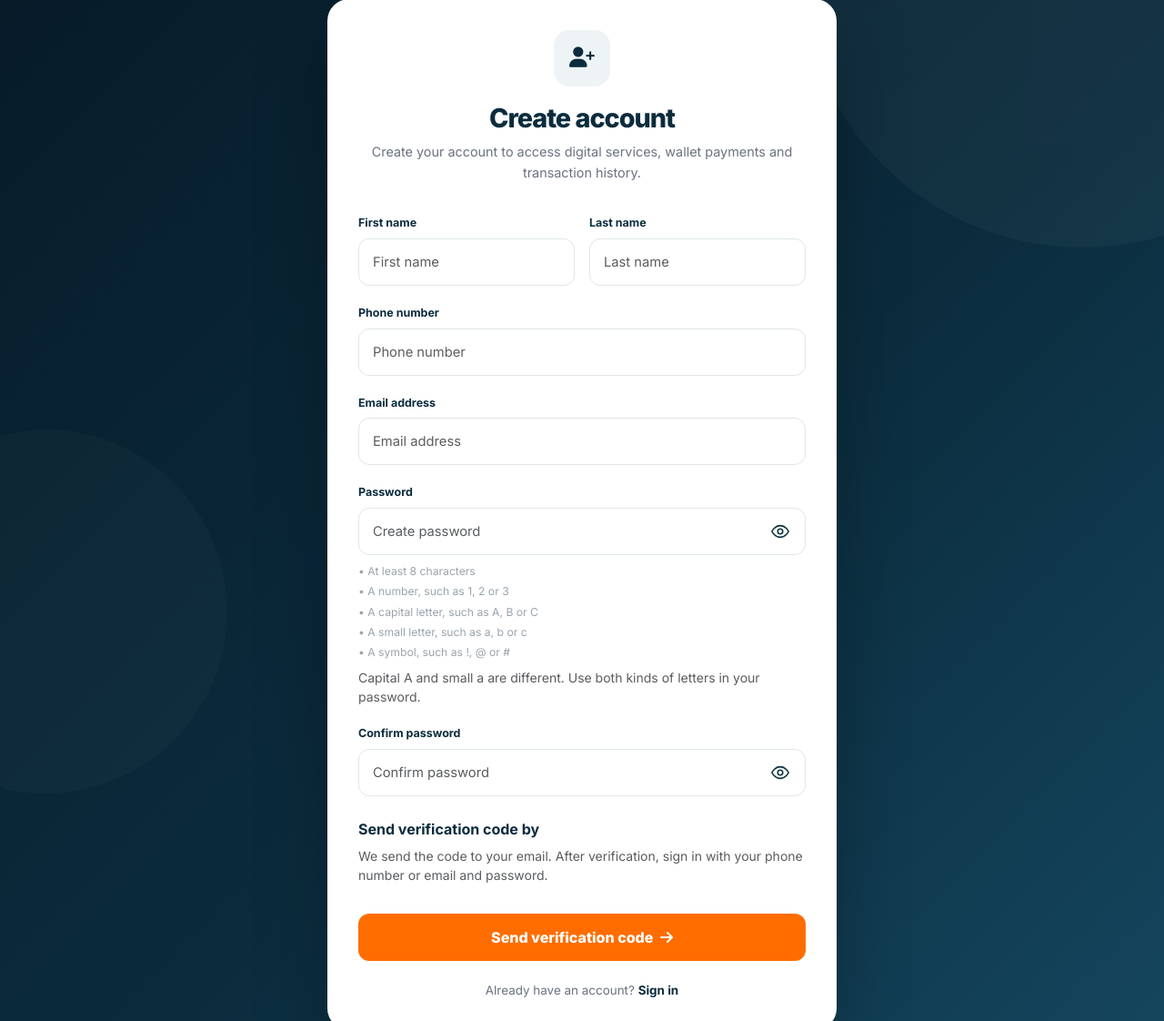
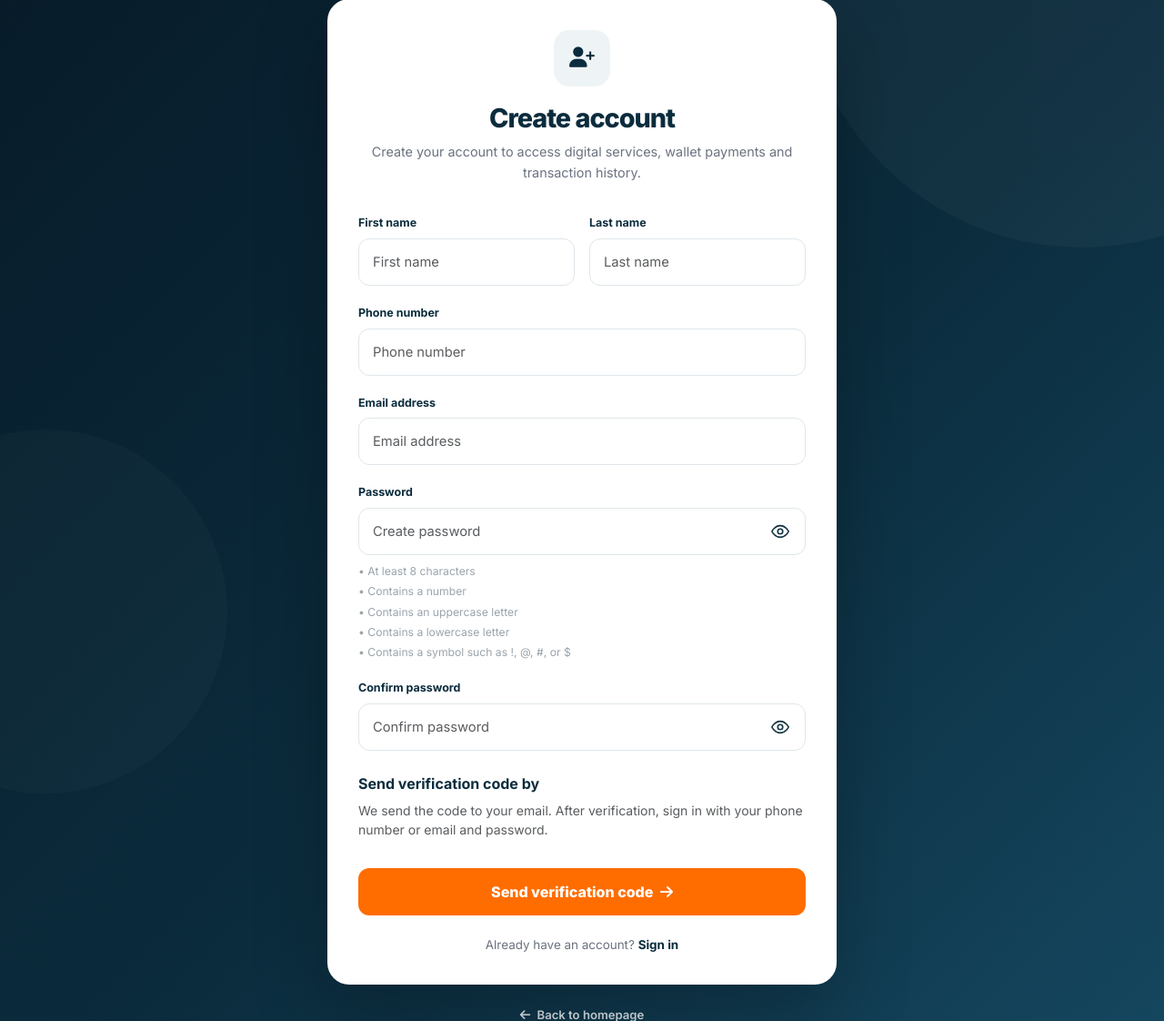
Before and after one commit to niv-3/ResultPin, a Django app: page /register/ in a window 1280 px wide. Shown: the part 98-1220 px from the top of the page at 91% size. Run offline with Django 5.2, Linux system fonts and the light colour scheme.

Commit message:
Restore simple signup password guidance

```diff
--- a/store/templates/store/register.html
+++ b/store/templates/store/register.html
@@ -441,16 +441,14 @@
                         </li>
 
                         <li id="rule-number">
-                            • A number, such as 1, 2 or 3
+                            • Contains a number
                         </li>
 
-                        <li id="rule-uppercase">• A capital letter, such as A, B or C</li>
-                        <li id="rule-lowercase">• A small letter, such as a, b or c</li>
-                        <li id="rule-symbol">• A symbol, such as !, @ or #</li>
+                        <li id="rule-uppercase">• Contains an uppercase letter</li>
+                        <li id="rule-lowercase">• Contains a lowercase letter</li>
+                        <li id="rule-symbol">• Contains a symbol such as !, @, #, or $</li>
 
                     </ul>
-                    <p class="small text-muted mt-2">Capital A and small a are different. Use both kinds of letters in your password.</p>
-                    <p id="password-missing" class="small mt-2" role="status" aria-live="polite" hidden></p>
 
                 </div>
 
@@ -537,24 +535,9 @@ const passwordChecks = {
     symbol: value => symbolPattern.test(value)
 };
 
-const passwordDescriptions = {
-    length: "at least 8 characters",
-    uppercase: "a capital letter, such as A, B or C",
-    lowercase: "a small letter, such as a, b or c",
-    number: "a number, such as 1, 2 or 3",
-    symbol: "a symbol, such as !, @ or #"
-};
-function missingPasswordRequirements() {
-    return Object.entries(passwordDescriptions)
-        .filter(([rule]) => !passwordChecks[rule](password.value))
-        .map(([, description]) => description);
-}
 function updatePasswordRules() {
     for (const [rule, check] of Object.entries(passwordChecks)) {
-        const item = document.getElementById("rule-" + rule);
-        const passed = check(password.value);
-        item.classList.toggle("valid", passed);
-        item.textContent = (passed ? "✓ " : "• ") + passwordDescriptions[rule][0].toUpperCase() + passwordDescriptions[rule].slice(1);
+        document.getElementById("rule-" + rule).classList.toggle("valid", check(password.value));
     }
 }
 
@@ -562,11 +545,6 @@ password.addEventListener("input", () => {
     password.setCustomValidity('');
     document.querySelector('[name="password2"]').setCustomValidity('');
     updatePasswordRules();
-    const guidance = document.getElementById('password-missing');
-    if (!guidance.hidden) {
-        const missing = missingPasswordRequirements();
-        guidance.textContent = missing.length ? 'Your password still needs: ' + missing.join('; ') + '.' : 'Your password meets all requirements.';
-    }
 });
 document.querySelector('[name="password2"]').addEventListener('input', event => event.target.setCustomValidity(''));
 const signupError = document.querySelector('[role="alert"]');
@@ -577,21 +555,16 @@ updatePasswordRules();
 <script>
 document.querySelectorAll('form[method="post"]').forEach(form => {
     form.addEventListener('submit', event => {
-        const missing = missingPasswordRequirements();
-        if (missing.length) {
+        if (!Object.values(passwordChecks).every(check => check(password.value))) {
             event.preventDefault();
-            const message = 'Your password still needs: ' + missing.join('; ') + '.';
-            const guidance = document.getElementById('password-missing');
-            guidance.hidden = false;
-            guidance.textContent = message;
-            password.setCustomValidity(message);
+            password.setCustomValidity('Use at least 8 characters with an uppercase letter, lowercase letter, number and symbol.');
             password.reportValidity();
             return;
         }
         const confirmation = form.elements.password2;
         if (confirmation.value !== password.value) {
             event.preventDefault();
-            confirmation.setCustomValidity('The two passwords are different. Type the same password in both boxes, using the same capital and small letters.');
+            confirmation.setCustomValidity('Passwords do not match.');
             confirmation.reportValidity();
             return;
         }
--- a/store/views.py
+++ b/store/views.py
@@ -1093,19 +1093,14 @@ def payment_success(request):
 SIGNUP_PASSWORD_SYMBOL_PATTERN = r"[!@#$%^&*()_+=\-{}[\]:;\"'<>,.?/]"
 
 
-def password_missing_requirements(password: str):
-    checks = (
-        (len(password) >= 8, "at least 8 characters"),
-        (re.search(r"[A-Z]", password), "a capital letter, such as A, B or C"),
-        (re.search(r"[a-z]", password), "a small letter, such as a, b or c"),
-        (re.search(r"[0-9]", password), "a number, such as 1, 2 or 3"),
-        (re.search(SIGNUP_PASSWORD_SYMBOL_PATTERN, password), "a symbol, such as !, @ or #"),
+def password_is_strong(password: str) -> bool:
+    return (
+        len(password) >= 8
+        and re.search(r"[A-Z]", password)
+        and re.search(r"[a-z]", password)
+        and re.search(r"[0-9]", password)
+        and re.search(SIGNUP_PASSWORD_SYMBOL_PATTERN, password)
     )
-    return [description for passed, description in checks if not passed]
-
-
-def password_is_strong(password: str) -> bool:
-    return not password_missing_requirements(password)
 
 
 def send_otp(email: str, otp: str):
@@ -1162,10 +1157,10 @@ def register(request):
             return invalid_signup("invalid_email_or_password", "Valid email and password required.")
 
         if password != password2:
-            return invalid_signup("password_mismatch", "Passwords do not match. Type the same password in both boxes, using the same capital and small letters.")
+            return invalid_signup("password_mismatch", "Passwords do not match.")
 
         if not password_is_strong(password):
-            return invalid_signup("weak_password", "Your password still needs: " + "; ".join(password_missing_requirements(password)) + ".")
+            return invalid_signup("weak_password", "Password must be 8+ chars with uppercase, lowercase, number, and symbol.")
 
         if User.objects.filter(email=email).exists():
             return invalid_signup("email_registered", "Email already registered.")
```
Also changed, not shown: store/test_signup_otp.py (+0 -15 lines).
